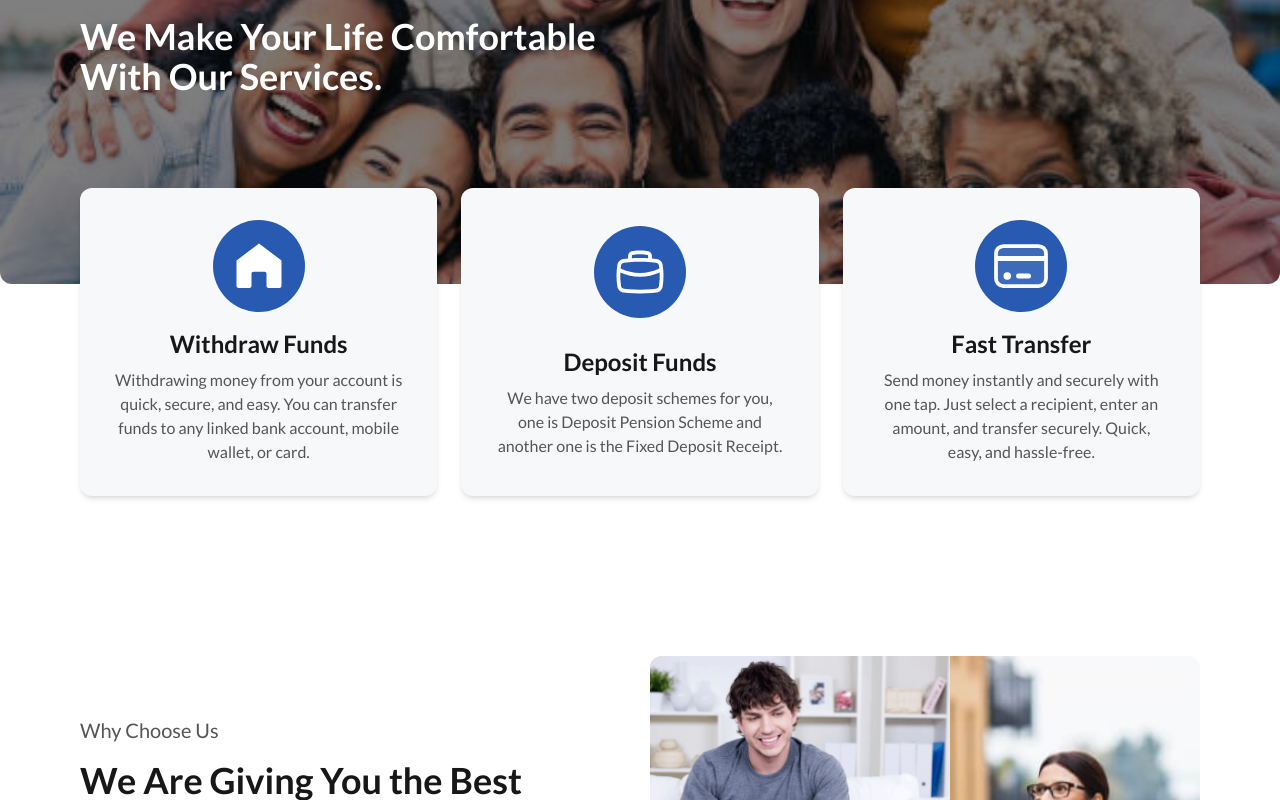
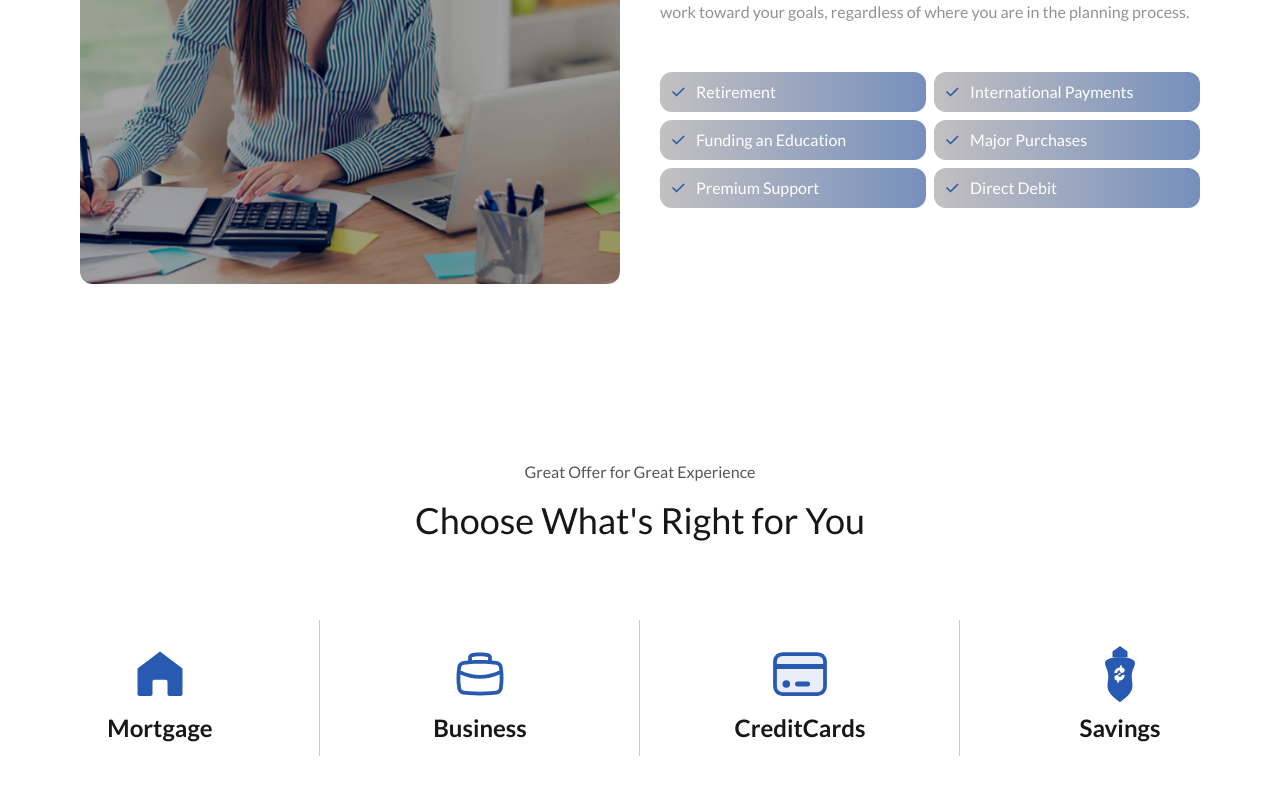
Before and after one commit to BrightTrump/easypay, a Next.js app: page / in a window 1280 px wide. Shown: the part 1480-2280 px from the top of the page. Built offline with nearby package versions, Linux system fonts and the light colour scheme.

Commit message:
rearranged

```diff
--- a/src/app/(web-site)/page.tsx
+++ b/src/app/(web-site)/page.tsx
@@ -4,16 +4,18 @@ import Services from "@/components/web-site/home-page/services/services";
 import WhyChooseUs from "@/components/web-site/home-page/why-choose-us";
 import HowItWorks from "@/components/web-site/home-page/how-it-works/how-it-works";
 import AboutUs from "@/components/web-site/home-page/about-us/about-us";
+import OurServices from "@/components/web-site/home-page/our-services/our-sevices";
 
 export default function Page() {
   return (
     <main className="overflow-hidden">
       <HeroSection />
       <FeatureSection />
+      <AboutUs />
+      <OurServices />
       <Services />
       <WhyChooseUs />
       <HowItWorks />
-      <AboutUs />
     </main>
   );
 }
--- /dev/null
+++ b/src/components/web-site/home-page/our-services/our-sevices.tsx
@@ -0,0 +1,57 @@
+"use client";
+
+import { Icon } from "@/ui/icons";
+import { Icons } from "@/ui/icons/types";
+import { motion } from "framer-motion";
+import React from "react";
+
+const features = [
+  { label: "Mortgage", icon: Icons.Home },
+  { label: "Business", icon: Icons.Bag },
+  { label: "CreditCards", icon: Icons.CreditCard },
+  { label: "Savings", icon: Icons.Savings },
+];
+
+export default function OurServices() {
+  return (
+    <motion.section
+      initial={{ opacity: 0, x: -100 }}
+      whileInView={{ opacity: 1, x: 0 }}
+      transition={{ duration: 2, ease: "easeOut" }}
+      viewport={{ once: true, amount: 0.2 }}
+      className="py-10 sm:py-24 layout-spacing grid gap-10 sm:gap-20"
+    >
+      {/* Header */}
+      <div className="mx-auto grid place-items-center gap-4 text-center">
+        <p className="text-[#555555]">Great Offer for Great Experience</p>
+        <h3 className="text-2xl sm:text-3xl md:text-4xl">
+          Choose What&apos;s Right for You
+        </h3>
+      </div>
+
+      {/* Features Grid */}
+      <div className="container mx-auto grid sm:grid-cols-2 md:grid-cols-4 bg-white rounded-xl divide-y sm:divide-y-0 divide-black/10 overflow-hidden">
+        {features.map((feature, index) => (
+          <motion.div
+            key={index}
+            initial={{ opacity: 0, y: 50 }}
+            whileInView={{ opacity: 1, y: 0 }}
+            transition={{ duration: 3, delay: index * 0.2 }}
+            viewport={{ once: true }}
+            className="grid place-items-center gap-2 px-4 py-6 relative"
+          >
+            <Icon type={feature.icon} size={60} color="#285ab1" />
+            <h2 className="text-2xl font-semibold text-center">
+              {feature.label}
+            </h2>
+
+            {/* Vertical Divider - hide for last item */}
+            {index < features.length - 1 && (
+              <div className="absolute right-0 top-2 -translate-y-1/2 h-64 w-px bg-black/20" />
+            )}
+          </motion.div>
+        ))}
+      </div>
+    </motion.section>
+  );
+}
```
